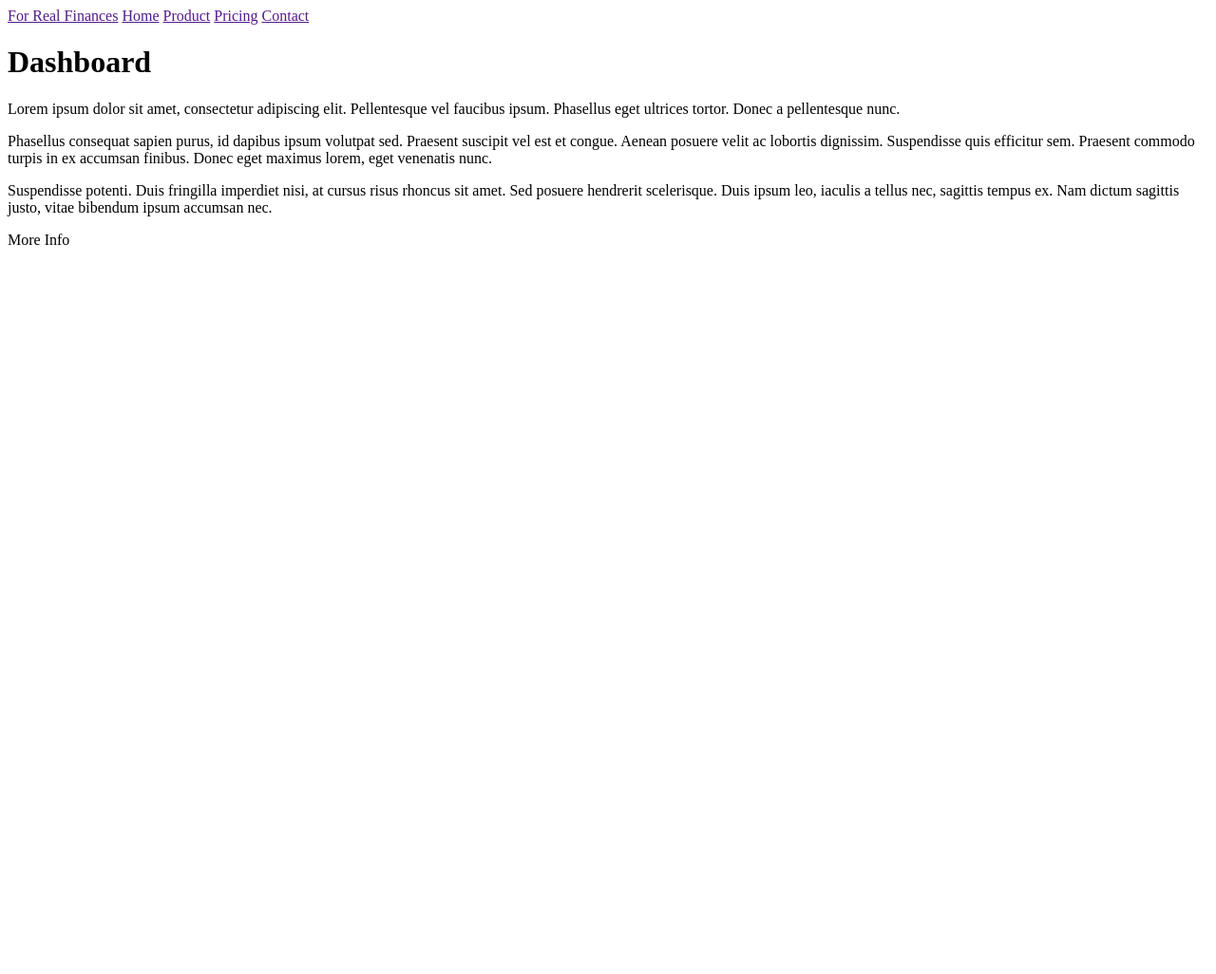
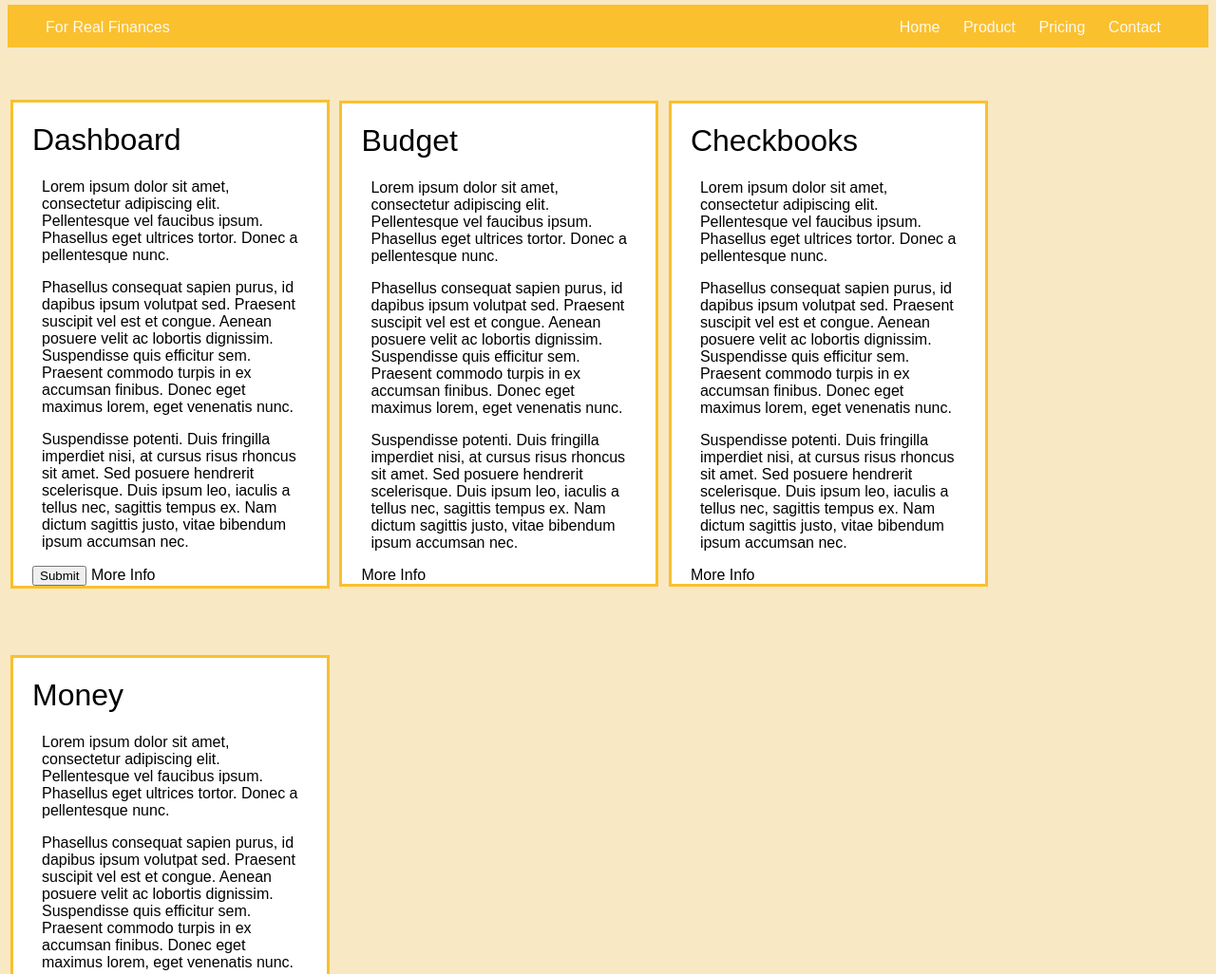
Before and after one commit to lindseymichael/week3day1, a plain HTML site: page index.html in a window 1280 px wide. Shown: the top 1026 px of the page at 95% size. Before the commit the page ends 800 px from the top, so only its background shows below. Drawn offline with Linux system fonts and the light colour scheme.

Commit message:
1st udpate

```diff
--- a/index.html
+++ b/index.html
@@ -1,17 +1,21 @@
 <!DOCTYPE html>
     <html>
         <head>
-
+           <link rel="stylesheet" href="style.css">
         </head>
 
         <body>
             <nav class="navigation">
-                <div "anchors">
-                    <a href="">For Real Finances</a>
-                    <a href="">Home</a>
-                    <a href="">Product</a>
-                    <a href="">Pricing</a>
-                    <a href="">Contact</a>
+                <div class="anchors">
+                    <div id="lefters">
+                        <a class="floatleft" >For Real Finances</a>
+                    </div>
+                    <div id="righters">
+                        <a class="floatright">Home</a>
+                        <a class="floatright">Product</a>
+                        <a class="floatright">Pricing</a>
+                        <a class="floatright">Contact</a>
+                    </div>
                 </div>
             </nav>
 
@@ -24,9 +28,41 @@
 
                     <p>Suspendisse potenti. Duis fringilla imperdiet nisi, at cursus risus rhoncus sit amet. Sed posuere hendrerit scelerisque. Duis ipsum leo, iaculis a tellus nec, sagittis tempus ex. Nam dictum sagittis justo, vitae bibendum ipsum accumsan nec. </p>
 
+                    <div id="MoreInfo">
+                        <input type="submit" placeholder="PLEASE";>
+                        More Info</div>
+                </div>
+
+                <div id="box">
+                    <h1>Budget</h1>
+                    <p> Lorem ipsum dolor sit amet, consectetur adipiscing elit. Pellentesque vel faucibus ipsum. Phasellus eget ultrices tortor. Donec a pellentesque nunc.</p>
+
+                    <p>Phasellus consequat sapien purus, id dapibus ipsum volutpat sed. Praesent suscipit vel est et congue. Aenean posuere velit ac lobortis dignissim. Suspendisse quis efficitur sem. Praesent commodo turpis in ex accumsan finibus. Donec eget maximus lorem, eget venenatis nunc. </p>
+
+                    <p>Suspendisse potenti. Duis fringilla imperdiet nisi, at cursus risus rhoncus sit amet. Sed posuere hendrerit scelerisque. Duis ipsum leo, iaculis a tellus nec, sagittis tempus ex. Nam dictum sagittis justo, vitae bibendum ipsum accumsan nec. </p>
+
                     <div id="MoreInfo">More Info</div>
                 </div>
+                <div id="box">
+                    <h1>Checkbooks</h1>
+                    <p> Lorem ipsum dolor sit amet, consectetur adipiscing elit. Pellentesque vel faucibus ipsum. Phasellus eget ultrices tortor. Donec a pellentesque nunc.</p>
 
+                    <p>Phasellus consequat sapien purus, id dapibus ipsum volutpat sed. Praesent suscipit vel est et congue. Aenean posuere velit ac lobortis dignissim. Suspendisse quis efficitur sem. Praesent commodo turpis in ex accumsan finibus. Donec eget maximus lorem, eget venenatis nunc. </p>
+
+                    <p>Suspendisse potenti. Duis fringilla imperdiet nisi, at cursus risus rhoncus sit amet. Sed posuere hendrerit scelerisque. Duis ipsum leo, iaculis a tellus nec, sagittis tempus ex. Nam dictum sagittis justo, vitae bibendum ipsum accumsan nec. </p>
+
+                    <div id="MoreInfo">More Info</div>
+                </div>
+                <div id="box">
+                    <h1>Money</h1>
+                    <p> Lorem ipsum dolor sit amet, consectetur adipiscing elit. Pellentesque vel faucibus ipsum. Phasellus eget ultrices tortor. Donec a pellentesque nunc.</p>
+
+                    <p>Phasellus consequat sapien purus, id dapibus ipsum volutpat sed. Praesent suscipit vel est et congue. Aenean posuere velit ac lobortis dignissim. Suspendisse quis efficitur sem. Praesent commodo turpis in ex accumsan finibus. Donec eget maximus lorem, eget venenatis nunc. </p>
+
+                    <p>Suspendisse potenti. Duis fringilla imperdiet nisi, at cursus risus rhoncus sit amet. Sed posuere hendrerit scelerisque. Duis ipsum leo, iaculis a tellus nec, sagittis tempus ex. Nam dictum sagittis justo, vitae bibendum ipsum accumsan nec. </p>
+
+                    <div id="MoreInfo">More Info</div>
+                </div>
             </div>
         </body>
     </html>
--- a/style.css
+++ b/style.css
@@ -0,0 +1,65 @@
+
+body {
+    font-family: Arial, Helvetica, sans-serif;
+    background-color:  rgb(248, 232, 196);
+}
+
+.navigation {
+    color: rgb(252, 249, 240);
+    background-color: rgb(250, 192, 46);
+    height: 45px;
+    position: relative;
+    top: -20px;
+}
+.anchors {
+    padding: 15px;
+    margin: 25px;
+    text-align: center;
+    display: block;
+    width: auto;
+}
+.anchors #righters {
+    float: right;
+
+}
+.anchors .floatright{
+    position: relative;
+    display: inline;
+
+    text-align: center;
+    padding: 0 10px;
+}
+.anchors .floatleft{
+    float: left;
+}
+.contain {
+    color: black;
+    background-color:  rgb(248, 232, 196);
+
+
+}
+.contain h1 {
+    font-weight: lighter;
+
+}
+
+#box {
+    display: inline-block;
+
+    border: 3px solid rgb(250, 192, 46);
+    background-color: white ;
+    text-align: left;
+    max-width: 300px;
+    margin: 35px 3px;
+    padding: 0px 20px;
+
+}
+#box p {
+    padding: 0px 10px;
+    width: 270px;
+
+}
+#moreinfo {
+    background-color: rgb(250, 192, 46);
+
+}
```
